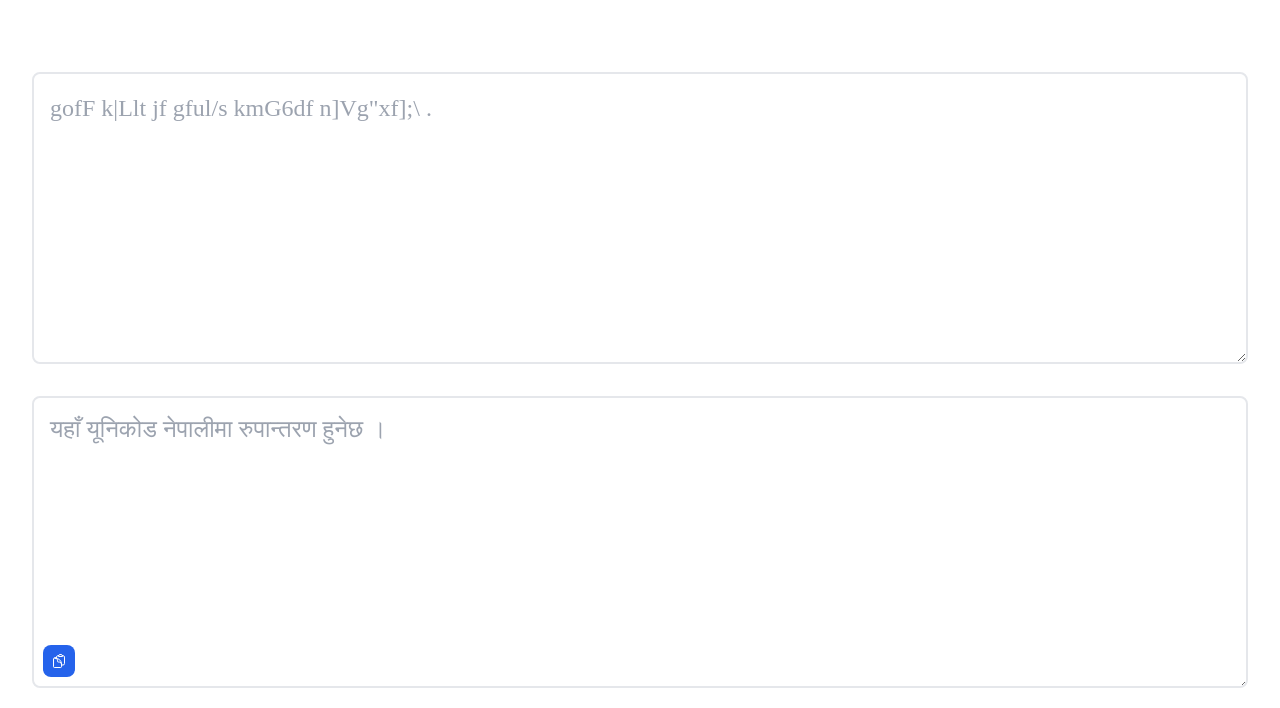
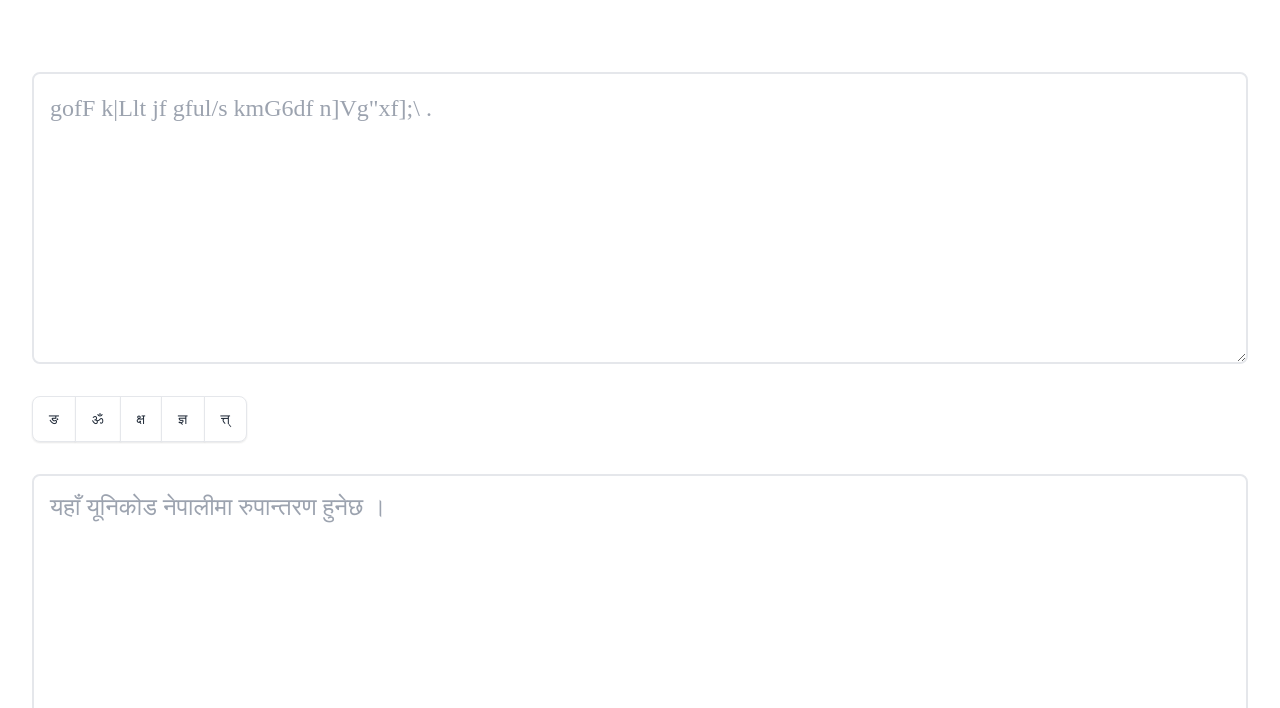
Before and after one commit to rajoyish/preeti-to-nepali-unicode, a website built with Vite: page index.html in a window 1280 px wide. Shown: the part 92-800 px from the top of the page. Built offline with nearby package versions, Linux system fonts and the light colour scheme; files whose address does not match are found by name.

Commit message:
Add dynamic button text insertion feature for textarea

```diff
--- a/index.html
+++ b/index.html
@@ -13,16 +13,15 @@
     <section
       x-data="{
       showAlert: false,
+      preetiInput: localStorage.getItem('preetiInput') || '',
+      cursorPosition: 0, // To track cursor position
 
-      preetiInput: localStorage.getItem('preetiInput') || '',
-
+      // Copy text logic
       copyText() {
         const text = document.getElementById('unicodeOutput').value;
         if (text) {
           navigator.clipboard.writeText(text).then(() => {
-            // Show the alert
             this.showAlert = true;
-            // Hide the alert after 5 seconds
             setTimeout(() => {
               this.showAlert = false;
             }, 5000);
@@ -30,13 +29,37 @@
         }
       },
 
+      // Save text to localStorage
       saveInput() {
         localStorage.setItem('preetiInput', this.preetiInput);
+      },
+
+      // Track cursor position in the textarea
+      setCursorPosition(event) {
+        this.cursorPosition = event.target.selectionStart;
+      },
+
+      // Insert dynamic text at cursor position
+      insertTextFromButton(event) {
+        const text = event.target.innerText;
+        const textarea = document.getElementById('preetiInput');
+        const before = this.preetiInput.substring(0, this.cursorPosition);
+        const after = this.preetiInput.substring(this.cursorPosition);
+        this.preetiInput = before + text + after;
+
+        // Update cursor position after inserting the text
+        this.cursorPosition += text.length;
+
+        // Refocus and set the cursor position
+        textarea.focus();
+        textarea.setSelectionRange(this.cursorPosition, this.cursorPosition);
+
+        // Save the updated input
+        this.saveInput();
       }
     }"
       class="space-y-8 p-4 md:p-8"
     >
-      <!-- Alert Message (Initially Hidden) -->
       <div
         x-show="showAlert"
         x-transition.opacity
@@ -47,11 +70,14 @@
         <div class="flex p-4">Copied to clipboard! 👍</div>
       </div>
 
+      <!-- Textarea -->
       <div class="relative rounded-lg border-2">
         <textarea
           id="preetiInput"
           x-model="preetiInput"
           x-on:input="saveInput()"
+          x-on:click="setCursorPosition($event)"
+          x-on:keyup="setCursorPosition($event)"
           class="block min-h-72 w-full resize-y tracking-normal leading-normal rounded-lg border-gray-200 p-4 pb-12 text-2xl focus:border-blue-500 focus:ring-blue-500 disabled:pointer-events-none disabled:opacity-50 font-nagarik"
           placeholder='gofF k|Llt jf gful/s kmG6df n]Vg"xf];\ .'
           spellcheck="false"
@@ -59,6 +85,47 @@
           autocorrect="off"
           autocapitalize="off"
         ></textarea>
+      </div>
+
+      <!-- Buttons to insert text dynamically -->
+      <div class="inline-flex rounded-lg shadow-sm">
+        <button
+          x-on:click="insertTextFromButton($event)"
+          type="button"
+          class="-ms-px inline-flex items-center gap-x-2 border border-gray-200 bg-white px-4 py-3 text-sm font-medium text-gray-800 shadow-sm first:ms-0 first:rounded-s-lg last:rounded-e-lg hover:bg-gray-50 focus:z-10 focus:bg-gray-50 focus:outline-none disabled:pointer-events-none disabled:opacity-50"
+        >
+          ङ
+        </button>
+        <button
+          type="button"
+          x-on:click="insertTextFromButton($event)"
+          class="-ms-px inline-flex items-center gap-x-2 border border-gray-200 bg-white px-4 py-3 text-sm font-medium text-gray-800 shadow-sm first:ms-0 first:rounded-s-lg last:rounded-e-lg hover:bg-gray-50 focus:z-10 focus:bg-gray-50 focus:outline-none disabled:pointer-events-none disabled:opacity-50"
+        >
+          ॐ
+        </button>
+        <button
+          type="button"
+          x-on:click="insertTextFromButton($event)"
+          class="-ms-px inline-flex items-center gap-x-2 border border-gray-200 bg-white px-4 py-3 text-sm font-medium text-gray-800 shadow-sm first:ms-0 first:rounded-s-lg last:rounded-e-lg hover:bg-gray-50 focus:z-10 focus:bg-gray-50 focus:outline-none disabled:pointer-events-none disabled:opacity-50"
+        >
+          क्ष
+        </button>
+        <!-- Copy below to add more characters -->
+        <button
+          type="button"
+          x-on:click="insertTextFromButton($event)"
+          class="-ms-px inline-flex items-center gap-x-2 border border-gray-200 bg-white px-4 py-3 text-sm font-medium text-gray-800 shadow-sm first:ms-0 first:rounded-s-lg last:rounded-e-lg hover:bg-gray-50 focus:z-10 focus:bg-gray-50 focus:outline-none disabled:pointer-events-none disabled:opacity-50"
+        >
+          ज्ञ
+        </button>
+        <!-- Copy below to add more characters -->
+        <button
+          type="button"
+          x-on:click="insertTextFromButton($event)"
+          class="-ms-px inline-flex items-center gap-x-2 border border-gray-200 bg-white px-4 py-3 text-sm font-medium text-gray-800 shadow-sm first:ms-0 first:rounded-s-lg last:rounded-e-lg hover:bg-gray-50 focus:z-10 focus:bg-gray-50 focus:outline-none disabled:pointer-events-none disabled:opacity-50"
+        >
+          त्त्
+        </button>
       </div>
 
       <!-- Devanagari -->
@@ -73,9 +140,7 @@
         <!-- Toolbar -->
         <div class="absolute inset-x-px bottom-px rounded-b-md bg-white p-2">
           <div class="flex items-center justify-between">
-            <!-- Button Group -->
             <div class="flex items-center gap-x-1">
-              <!-- Clipboard Button -->
               <button
                 x-on:click="copyText"
                 type="button"
@@ -95,13 +160,11 @@
                   />
                 </svg>
               </button>
-              <!-- End Clipboard Button -->
             </div>
-            <!-- End Button Group -->
           </div>
         </div>
-        <!-- End Toolbar -->
       </div>
+
       <footer class="text-center mt-8 bg-slate-600 p-2 text-slate-300">
         Developed by
         <a href="https://huesarrays.com" class="hover:underline text-white"
@@ -109,6 +172,7 @@
         >
       </footer>
     </section>
+
     <script type="module" src="/main.js"></script>
   </body>
 </html>
```
